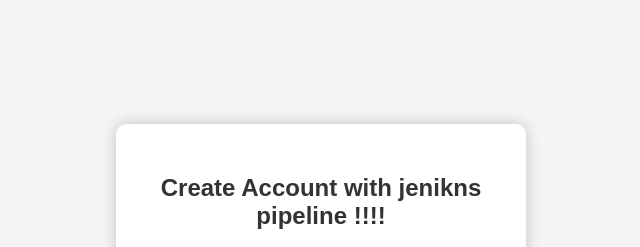
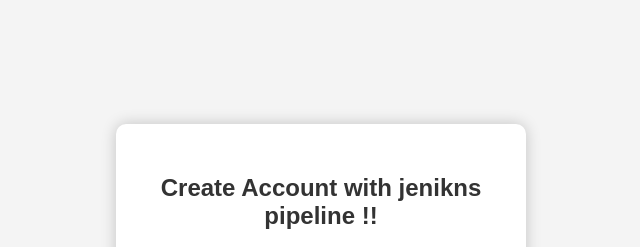
Before and after one commit to prashant6268/jenkins-pipeline, a plain HTML site: page index.html in a window 1280 px wide. Shown: the top 247 px of the page, 319-959 px from the left. Drawn offline with Linux system fonts and the light colour scheme.

Commit message:
Update index.html

```diff
--- a/index.html
+++ b/index.html
@@ -10,7 +10,7 @@
 <div style="background:#fff; padding:30px; width:350px; border-radius:10px; box-shadow:0 0 15px rgba(0,0,0,0.2);">
 
     <h2 style="text-align:center; color:#333; margin-bottom:20px;">
-        Create Account with jenikns pipeline !!!!
+        Create Account with jenikns pipeline !!
     </h2>
 
     <form>
```
